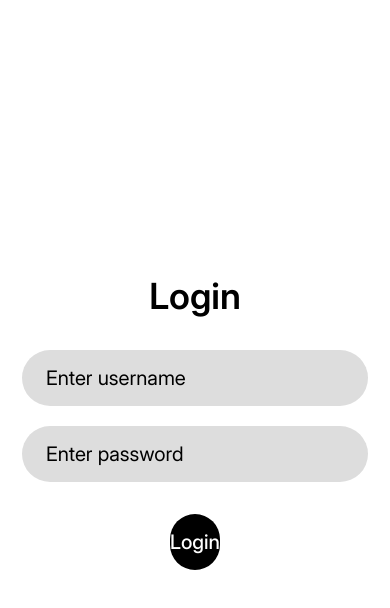
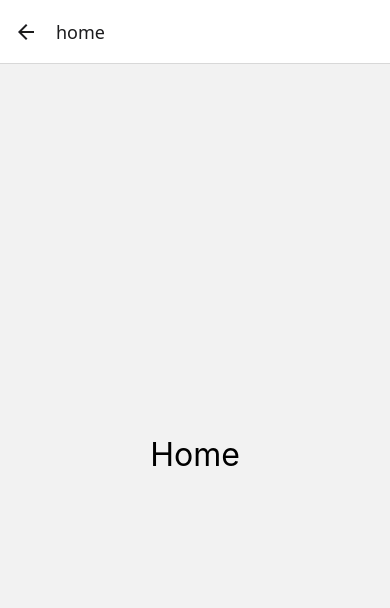
Before and after one commit to MubashirLabar/uber-eat, a React Native app: screen /home in a window 390 px wide. Shown: the top 608 px of the page. Built offline with nearby package versions, Linux system fonts and the light colour scheme.

Commit message:
created navigation

```diff
--- a/App.js
+++ b/App.js
@@ -1,8 +1,12 @@
 import { View, StyleSheet } from "react-native";
 import { useFonts } from "expo-font";
+import { NavigationContainer } from "@react-navigation/native";
+import { createStackNavigator } from "@react-navigation/stack";
 
-// Screens
 import LoginScreen from "./screens/Login";
+import HomeScreen from "./screens/Home";
+
+const Stack = createStackNavigator();
 
 const App = () => {
   const [loadedFont, error] = useFonts({
@@ -19,7 +23,12 @@
 
   return (
     <View style={style.app}>
-      <LoginScreen />
+      <NavigationContainer>
+        <Stack.Navigator>
+          <Stack.Screen name="login" component={LoginScreen} />
+          <Stack.Screen name="home" component={HomeScreen} />
+        </Stack.Navigator>
+      </NavigationContainer>
     </View>
   );
 };
--- a/screens/Home.js
+++ b/screens/Home.js
@@ -2,8 +2,8 @@
 
 function HomeScreen() {
   return (
-    <View>
-      <Text>Home</Text>
+    <View style={{ flex: 1, justifyContent: "center", alignItems: "center" }}>
+      <Text style={{ fontSize: 32 }}>Home</Text>
     </View>
   );
 }
```
